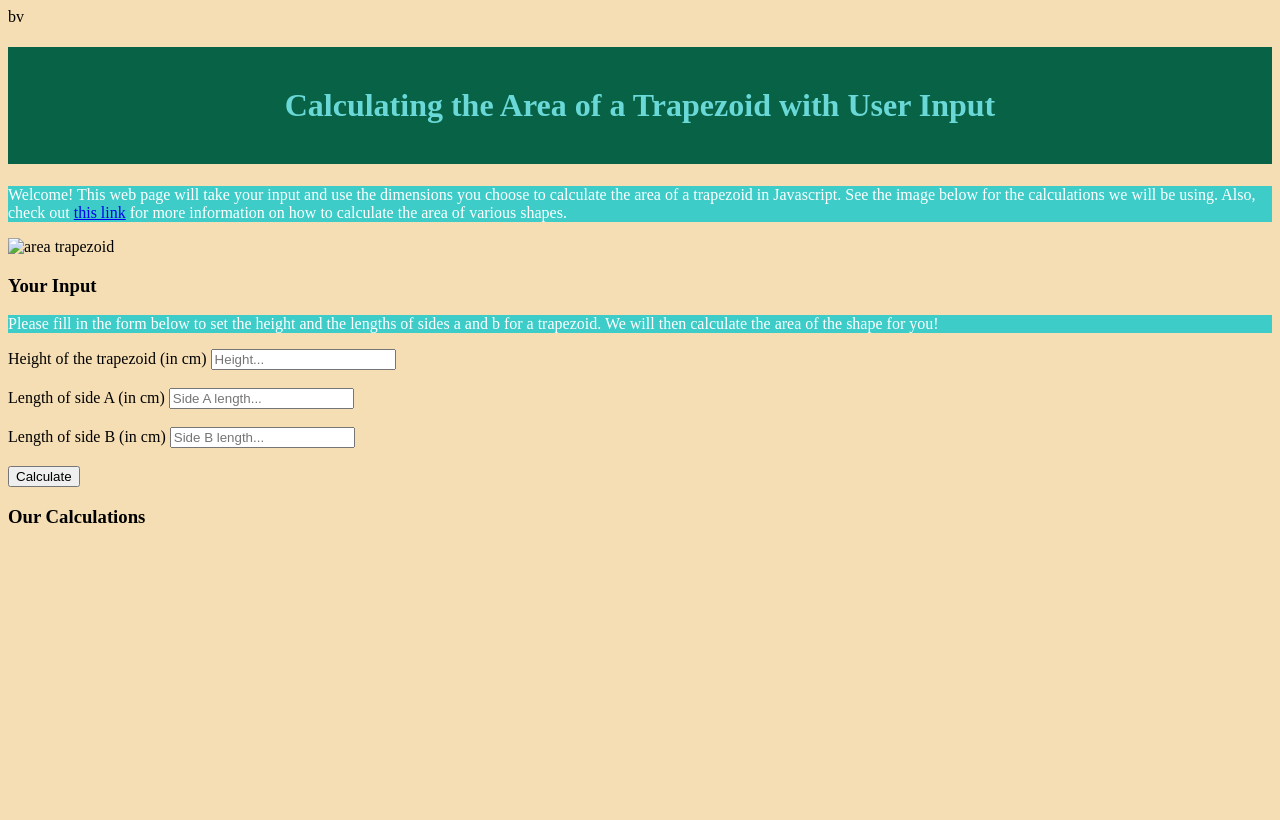
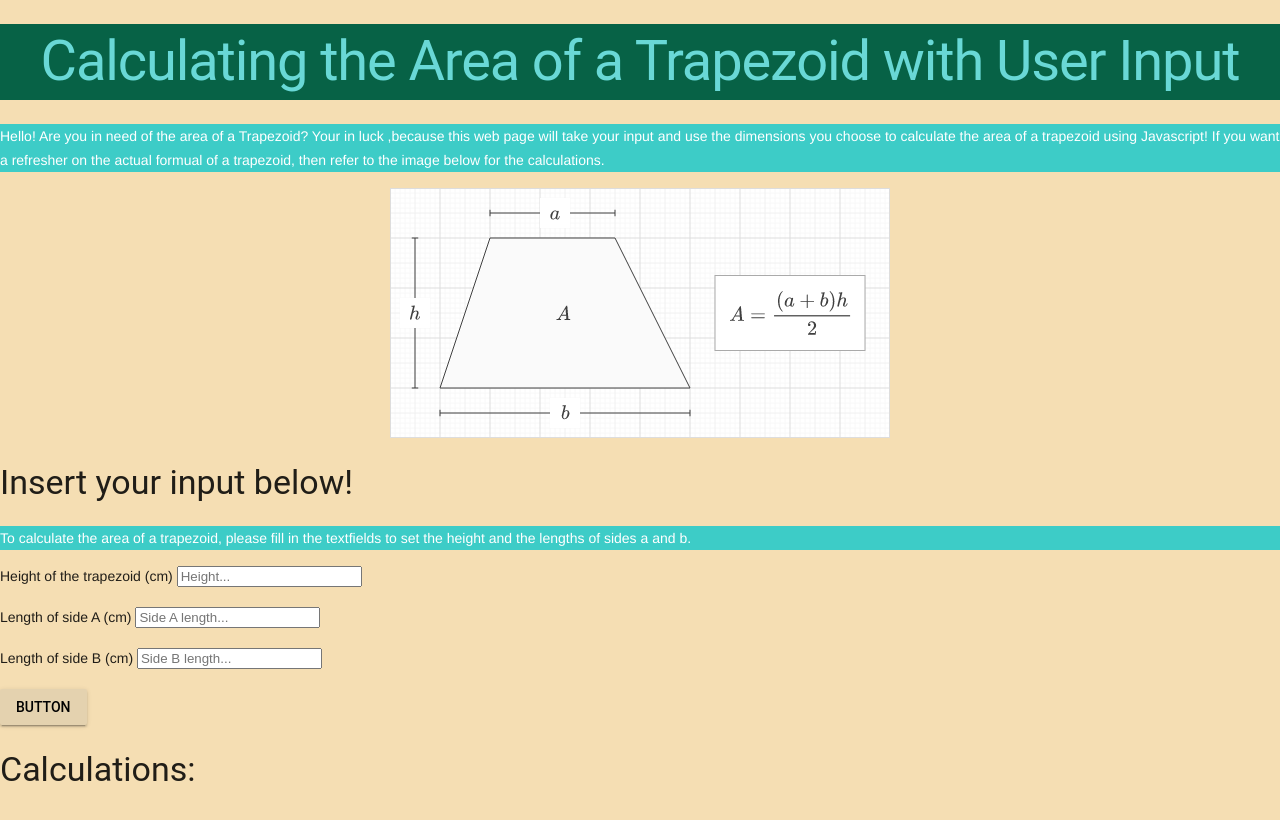
Before and after one commit to ICS20-Programming-LilyC/Unit3-01-HTML-AreaTrapezoid, a plain HTML site: page index.html in a window 1280 px wide. Drawn offline with nearby package versions, Linux system fonts and the light colour scheme; a script that the page names is missing.

Commit message:
All of html code

```diff
--- a/index.html
+++ b/index.html
@@ -1,14 +1,13 @@
 <!DOCTYPE html>
 <html>
   <head>
- <head>
 
     <!-- Meta data section -->
     <meta charset="utf-8">
     <meta name="description" content="Calculating Area of a Trapezoid">
     <meta name="keywords" content="immaculata, ics2o">
     <meta name="author" content="Lily C">
-    <meta name="viewport" content="width=device-width, initial-scale=1.0">bv
+    <meta name="viewport" content="width=device-width, initial-scale=1.0">
 
     <!--Favicon-->
     <link rel="apple-touch-icon" sizes="180x180" href="./fav_index/apple-touch-icon.png">
@@ -23,30 +22,51 @@
   <body>
     <!-- Link to JS file -->
     <script src="./js/script.js"></script>
+
+      <!--MDl components-->
+    <link rel="stylesheet" href="https://code.getmdl.io/1.3.0/material.teal-cyan.min.css"/>
+
+    <!--Header-->
     <h1>Calculating the Area of a Trapezoid with User Input</h1>
+
     <!-- Div for style -->
     <div id="div-one">
-      <p>Welcome! This web page will take your input and use the dimensions you choose to calculate the area of a trapezoid in Javascript. See the image below for the calculations we will be using. Also, check out <a href="https://www.varsitytutors.com/hotmath/hotmath_help/topics/perimeter-area-volume">this link</a> for more information on how to calculate the area of various shapes.</p>
-      <img src="./images/area-trapezoid.png" alt="area trapezoid">
+      <p>Hello! Are you in need of the area of a Trapezoid? Your in luck ,because this web page will take your input and use the dimensions you choose to calculate the area of a trapezoid using Javascript! If you want a refresher on the actual formual of a trapezoid, then refer to the image below for the calculations.</p>
+      <center>
+        <img src="./images/trapezoid formula for area.png" alt="area trapezoid">
+      </center>
     </div>
+
     <!-- Another div for style -->
     <div id="div-two">
-      <h3>Your Input</h3>
-      <p>Please fill in the form below to set the height and the lengths of sides a and b for a trapezoid. We will then calculate the area of the shape for you!</p>
+      <h3>Insert your input below!</h3>
+      <p> To calculate the area of a trapezoid, please fill in the textfields to set the height and the lengths of sides a and b.</p>
+
       <!-- Form for user input -->
       <form action="javascript:areaSent()">
-        <label for="height">Height of the trapezoid (in cm)</label>
-        <input type="float" id="height" placeholder="Height..."><br><br>
-        <label for="side-a">Length of side A (in cm)</label>
-        <input type="float" id="side-a" placeholder="Side A length..."><br><br>
-        <label for="side-b">Length of side B (in cm)</label>
-        <input type="float" id="side-b" placeholder="Side B length..."><br><br>
-        <input type="submit" value="Calculate">
+        <label for="height">Height of the trapezoid (cm)</label>
+        <input type="float" id="height" placeholder="Height...">
+        <br>
+        <br>
+        <label for="side-a">Length of side A (cm)</label>
+        <input type="float" id="side-a" placeholder="Side A length...">
+        <br>
+        <br>
+        <label for="side-b">Length of side B (cm)</label>
+        <input type="float" id="side-b" placeholder="Side B length...">
+        <br>
+        <br>
+        <!-- Raised button with ripple -->
+    <button type="submit" class="mdl-button mdl-js-button mdl-button--raised mdl-js-ripple-effect">
+      Button
+    </button>
+
       </form>
     </div>
+
     <!-- Last styled div -->
     <div id="div-three">
-      <h3>Our Calculations</h3>
+      <h3>Calculations:</h3>
       <div id="display-results"></div>
     </div>
   </body>
```
Also changed, not shown: images/trapezoid formula for area.png (added), js/script.js (renamed from js/scritp.js).
